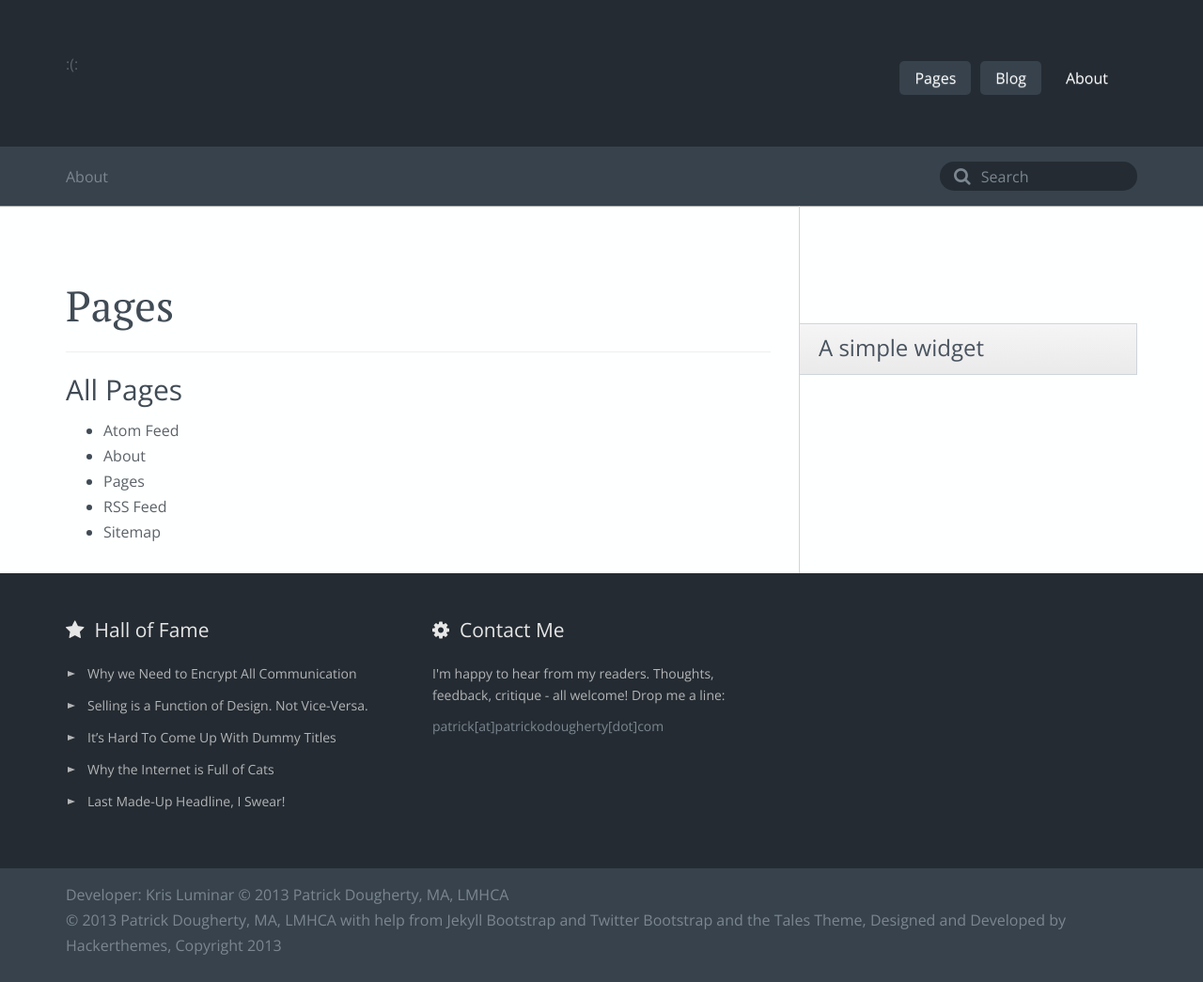
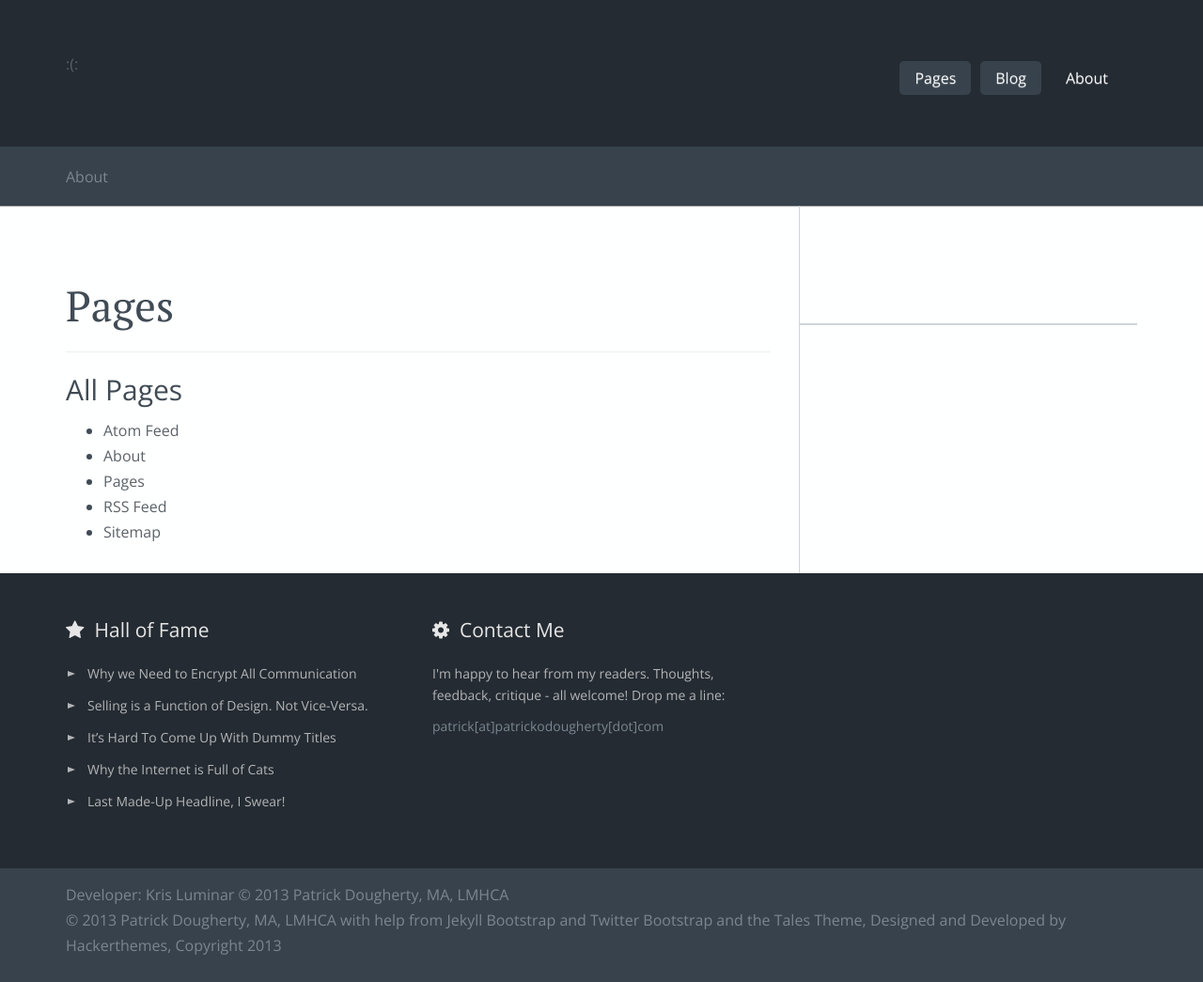
Before and after one commit to Patrick-Dougherty/patrick-dougherty.github.com, a Jekyll site: the page built from pages.html, in a window 1280 px wide. Shown: the whole page at 94% size. Built offline with Jekyll 4.4.1, drawn with Linux system fonts in a browser that asks for light colours; nearby versions of some CDN libraries; library files that are not in the unit come from our copies.

Commit message:
hide unused Tales features

```diff
--- a/_includes/themes/tales/default.html
+++ b/_includes/themes/tales/default.html
@@ -98,14 +98,14 @@
           <!-- <a href="#">Starter Page</a> -->
         </div>
 
-        <div class="tales-searchbox">
-          <form action="#" method="get" accept-charset="utf-8">
-            <button class="searchbutton" type="submit">
-              <i class="icon-search"></i>
-            </button>
-            <input class="searchfield" id="searchbox" type="text" placeholder="Search">
-          </form>
-        </div>
+        <!-- <div class="tales&#45;searchbox"> -->
+        <!--   <form action="#" method="get" accept&#45;charset="utf&#45;8"> -->
+        <!--     <button class="searchbutton" type="submit"> -->
+        <!--       <i class="icon&#45;search"></i> -->
+        <!--     </button> -->
+        <!--     <input class="searchfield" id="searchbox" type="text" placeholder="Search"> -->
+        <!--   </form> -->
+        <!-- </div> -->
       </div>
     </div>
   </header>
@@ -119,7 +119,7 @@
         <aside class="col-md-4 blog-aside">
           <div class="aside-widget">
             <header>
-              <h3>A simple widget</h3>
+              <!-- <h3>A simple widget</h3> -->
             </header>
             <div class="body">
             </div>
```
